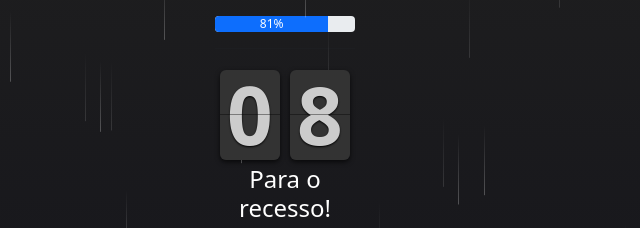
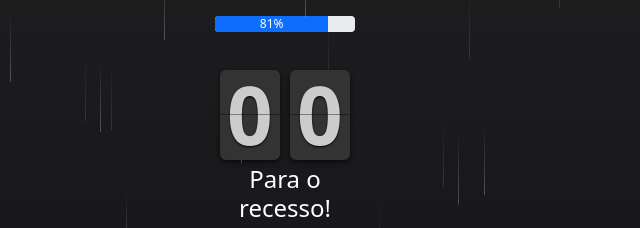
Before and after one commit to ocowe1/counter_ano, a plain HTML site: page index.html in a window 1280 px wide. Shown: the part 179-407 px from the top of the page, 355-995 px from the left. Drawn offline with nearby package versions, Linux system fonts and the light colour scheme.

Commit message:
Update index.html

```diff
--- a/index.html
+++ b/index.html
@@ -467,8 +467,18 @@
         return Number(qtdRestante)
     })
 
-    var esquerda = myArr[0];
-    var direita = myArr[1];
+
+    var esquerda = '';
+    var direita = '';
+
+    if(qtdRestante > 00){
+        esquerda = 0;
+        direita = 0;
+    }else{
+        esquerda = myArr[0];
+        direita = myArr[1];
+    }
+
     $('.direita').html(direita);
     $('.esquerda').html(esquerda);
     $("#cop").html("COPYRIGHT © OCOWE "+ano)
```
